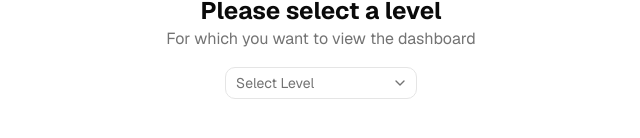
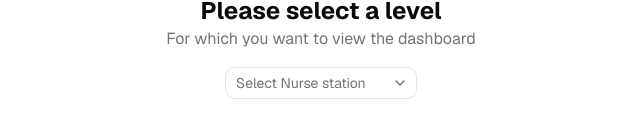
Before and after one commit to alfazh123/reminde, a Next.js app: page / in a window 1280 px wide. Shown: the part 414-552 px from the top of the page, without its empty margins (319-959 px from the left). Built offline with nearby package versions, Linux system fonts and the light colour scheme; sample sign-in values are in the browser's storage.

Commit message:
add new filter

```diff
--- a/app/utils.ts
+++ b/app/utils.ts
@@ -190,7 +190,7 @@ export const dropFactorList = [
 ];
 
 export const levelSections = [
-	{ label: "Select Level", value: null },
+	{ label: "Select Nurse station", value: null },
 	{ label: "GDH I Lt 1", value: 1 },
 	{ label: "GDH I Lt 2", value: 2 },
 	{ label: "GDH I Lt 3", value: 3 },
@@ -198,3 +198,9 @@ export const levelSections = [
 	{ label: "GDH II Lt 4", value: 5 },
 	{ label: "GDH II Lt 5", value: 6 },
 ];
+
+export const categoryFilter = [
+	{ label: "Select Category", value: null },
+	{ label: "Infus", value: "infus" },
+	{ label: "Cateter", value: "cateter" },
+];
```
